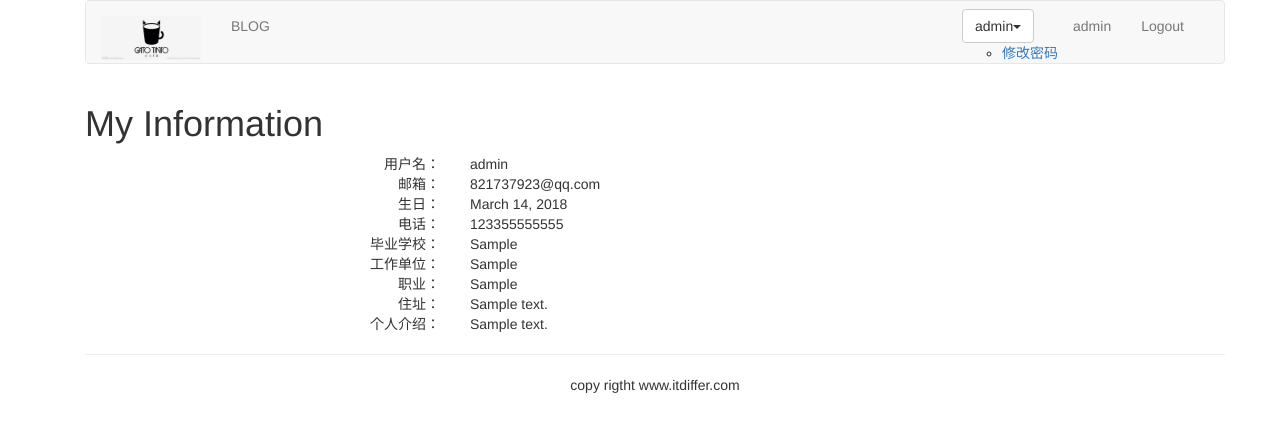
After one commit to hubeizcl/django_project, a Django app: page /account/my_information/ in a window 1280 px wide. The commit adds this page. Shown: the top 432 px of the page. Run offline with Django 3.2, Linux system fonts and the light colour scheme; a user stored in the database is signed in; data comes from the database, SQL or seed files in the repository; both versions use the stored data as it was after the commit; tables that the repository leaves empty hold one stand-in row (values such as "Sample post"); some libraries are stand-ins or nearby versions.

Commit message:
[add]完善项目5

```diff
--- a/account/models.py
+++ b/account/models.py
@@ -10,3 +10,15 @@ class UserProfile(models.Model):
 
     def __str__(self):
         return 'user {}'.format(self.user.username)
+
+
+class Userinfo(models.Model):
+    user = models.OneToOneField(User, unique=True, on_delete=models.CASCADE)
+    school = models.CharField(max_length=100, blank=True)
+    company = models.CharField(max_length=100, blank=True)
+    profession = models.CharField(max_length=100, blank=True)
+    address = models.CharField(max_length=100, blank=True)
+    aboutme = models.TextField(blank=True)
+
+    def __str__(self):
+        return "user:{}".format(self.user.username)
--- a/account/urls.py
+++ b/account/urls.py
@@ -21,7 +21,7 @@ urlpatterns = [
         name='password_change_done'),
 
     url(r'^password_reset/$', auth_views.password_reset, {"template_name": "account/password_change_form.html",
-                                                          "email_template_name": "account/password_change_email.html",
+                                                          "email_template_name": "account/password_reset_email.html",
                                                           "subject_template_name": "account/password_change_subject.txt",
                                                           "post_reset_redirect": "/account/password_reset_done"},
         name="password_reset"),
@@ -29,10 +29,11 @@ urlpatterns = [
     url(r'^password_reset_done/$', auth_views.password_reset_done,
         {"template_name": "account/password_reset_done.html"}, name='password_reset_done'),
 
-    url(r'^password_reset_confirm/(?P<uid64>[-\w]+)/(?P<token>[-\w]+)/$', auth_views.password_reset_confirm,
+    url(r'^password_reset_confirm/(?P<uidb64>[-\w]+)/(?P<token>[-\w]+)/$', auth_views.password_reset_confirm,
         {"template_name": 'account/password_reset_confirm.html',
          "post_reset_redirect": "/account/password_reset_complete"}, name='password_reset_confirm'),
 
     url(r'^password_reset_complete/$', auth_views.password_reset_complete,
         {"template_name": "account/password_reset_complete.html"}, name="password_reset_complete"),
+    url(r'^my_information/$', views.myself, name="my_information"),
 ]
--- a/account/views.py
+++ b/account/views.py
@@ -1,7 +1,10 @@
 from django.shortcuts import render
 from django.http import HttpResponse
 from django.contrib.auth import authenticate, login
-from .forms import LoginForm, RegistrationForm, UserProfileForm
+from .forms import LoginForm, RegistrationForm, UserProfileForm, UserInfoForm, UserForm
+from django.contrib.auth.decorators import login_required
+from django.contrib.auth.models import User
+from .models import Userinfo, UserProfile
 
 
 # Create your views here.
@@ -34,6 +37,7 @@ def register(request):
             new_profile = userprofile_form.save(commit=False)
             new_profile.user = new_user
             new_profile.save()
+            Userinfo.objects.create(user=new_user)
             return HttpResponse('successfully')
         else:
             return HttpResponse('sorry,you can not register')
@@ -41,3 +45,11 @@ def register(request):
         user_form = RegistrationForm()
         userprofile_form = UserProfileForm()
         return render(request, 'account/register.html', {'form': user_form, 'profile': userprofile_form})
+
+
+@login_required(login_url='/account/login/')
+def myself(request):
+    user = User.objects.get(username=request.user.username)
+    userprofile = UserProfile.objects.get(user=user)
+    userinfo = Userinfo.objects.get(user=user)
+    return render(request, 'account/myself.html', {"user": user, "userprofile": userprofile, "userinfo": userinfo})
--- a/demo/urls.py
+++ b/demo/urls.py
@@ -19,5 +19,6 @@ from django.conf.urls import url, include
 urlpatterns = [
     url(r'^admin/', admin.site.urls),
     url(r'^blog/', include('blog.urls', namespace='blog')),
-    url(r'^account/', include('account.urls', namespace='account'))
+    url(r'^account/', include('account.urls', namespace='account')),
+    url(r'^pwd_reset/', include('password_reset.urls'), name='pwd_reset')
 ]
--- a/templates/account/login.html
+++ b/templates/account/login.html
@@ -20,4 +20,10 @@
             <input type="submit" class="btn btn-primary btn-lg" value="login">
         </form>
     </div>
+    <div class="row text-center vertical-middle-sm">
+        <p style="margin-top: 10px">Forget your password ?<a href="{% url 'pwd_reset:password_reset_recover' %}">reset
+            password</a></p>
+        <p style="margin-top: 10px">If you had not a username ,<a href="{% url 'account:user_register' %}">Register to
+            be a user</a>,please</p>
+    </div>
 {% endblock %}
--- /dev/null
+++ b/templates/account/myself.html
@@ -0,0 +1,43 @@
+{% extends 'base.html' %}
+{% block title %}my information{% endblock %}
+{% block content %}
+    <h1>My Information</h1>
+    <div class="row">
+        <div class="row">
+            <div class="col-md-4 text-right"><span>用户名：</span></div>
+            <div class="col-md-8 text-left">{{ user.username }}</div>
+        </div>
+        <div class="row">
+            <div class="col-md-4 text-right"><span>邮箱：</span></div>
+            <div class="col-md-8 text-left">{{ user.email }}</div>
+        </div>
+        <div class="row">
+            <div class="col-md-4 text-right"><span>生日：</span></div>
+            <div class="col-md-8 text-left">{{ userprofile.brith }}</div>
+        </div>
+        <div class="row">
+            <div class="col-md-4 text-right"><span>电话：</span></div>
+            <div class="col-md-8 text-left">{{ userprofile.phone }}</div>
+        </div>
+        <div class="row">
+            <div class="col-md-4 text-right"><span>毕业学校：</span></div>
+            <div class="col-md-8 text-left">{{ userinfo.school }}</div>
+        </div>
+        <div class="row">
+            <div class="col-md-4 text-right"><span>工作单位：</span></div>
+            <div class="col-md-8 text-left">{{ userinfo.company }}</div>
+        </div>
+        <div class="row">
+            <div class="col-md-4 text-right"><span>职业：</span></div>
+            <div class="col-md-8 text-left">{{ userinfo.profession }}</div>
+        </div>
+        <div class="row">
+            <div class="col-md-4 text-right"><span>住址：</span></div>
+            <div class="col-md-8 text-left">{{ userinfo.address }}</div>
+        </div>
+        <div class="row">
+            <div class="col-md-4 text-right"><span>个人介绍：</span></div>
+            <div class="col-md-8 text-left">{{ userinfo.aboutme }}</div>
+        </div>
+    </div>
+{% endblock %}
--- a/templates/account/password_change_form.html
+++ b/templates/account/password_change_form.html
@@ -8,6 +8,6 @@
             <label class="col-md-5 control-label text-right">Email address</label>
             <div class="col-md-6 text-right">{{ form.email }}</div>
         </div>
-        <input type="submit" value=="submit" class="btn btn-primary btn-lg">
+        <input type="submit" value="submit" class="btn btn-primary btn-lg">
     </form>
 {% endblock %}
--- a/templates/account/password_reset_confirm.html
+++ b/templates/account/password_reset_confirm.html
@@ -13,7 +13,7 @@
                 <label class="col-md-5 control-label text-right">confirm password</label>
                 <div class="col-md-6 text-right">{{ form.new_password2 }}</div>
             </div>
-            <input type="submit" value=="submit" class="btn btn-primary btn-lg">
+            <input type="submit" value="submit" class="btn btn-primary btn-lg">
         </form>
     </div>
 {% endblock %}
--- a/templates/account/password_reset_email.html
+++ b/templates/account/password_reset_email.html
@@ -1,10 +1,7 @@
-{% extends 'base.html' %}
-{% block content %}
 <p>You're receiving this email because you requested a password reset for your user account at a <a
         href="http://www.itdiffer.com">itdiffer.com</a></p>
 <p>Please go to the following page and choose a new password :</p>
 {{ protocol }}://{{ domin }}{% url 'account:password_reset_confirm' uidb64=uid token=token %}
-    <p>Your username ,in case you've forgotten :{{ user.username }}</p>
+<p>Your username ,in case you've forgotten :{{ user.get_username }}</p>
 <p>Thanks for using our site!</p>
 <p>The itdiffer.com temp</p>
-{% endblock %}
--- /dev/null
+++ b/templates/password_reset/base.html
@@ -0,0 +1 @@
+{% extends "base.html" %}
--- /dev/null
+++ b/templates/password_reset/recovery_email_subject.txt
@@ -0,0 +1 @@
+{% load i18n %}{% blocktrans with domain=site.domain %}Password recovery on {{ domain }}{% endblocktrans %}
```
Also changed, not shown: account/forms.py (+13 -1 lines), demo/settings.py (+8 -0 lines), templates/password_reset/recovery_done.html (added, +7 -0 lines), templates/password_reset/recovery_email.txt (added, +9 -0 lines), templates/password_reset/recovery_form.html (added, +12 -0 lines), templates/password_reset/reset.html (added, +14 -0 lines), templates/password_reset/reset_sent.html (added, +8 -0 lines), db.sqlite3. Lines whose indentation alone changed are shown as unchanged.
